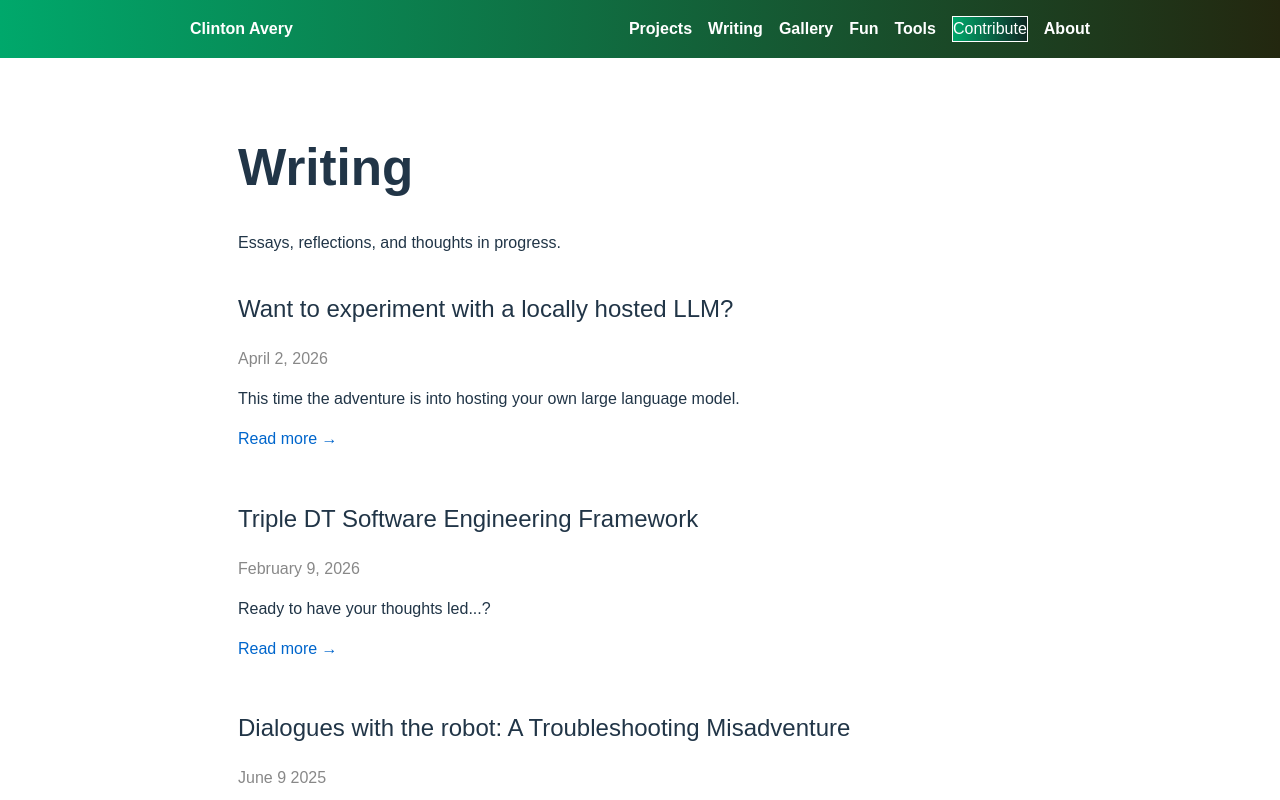
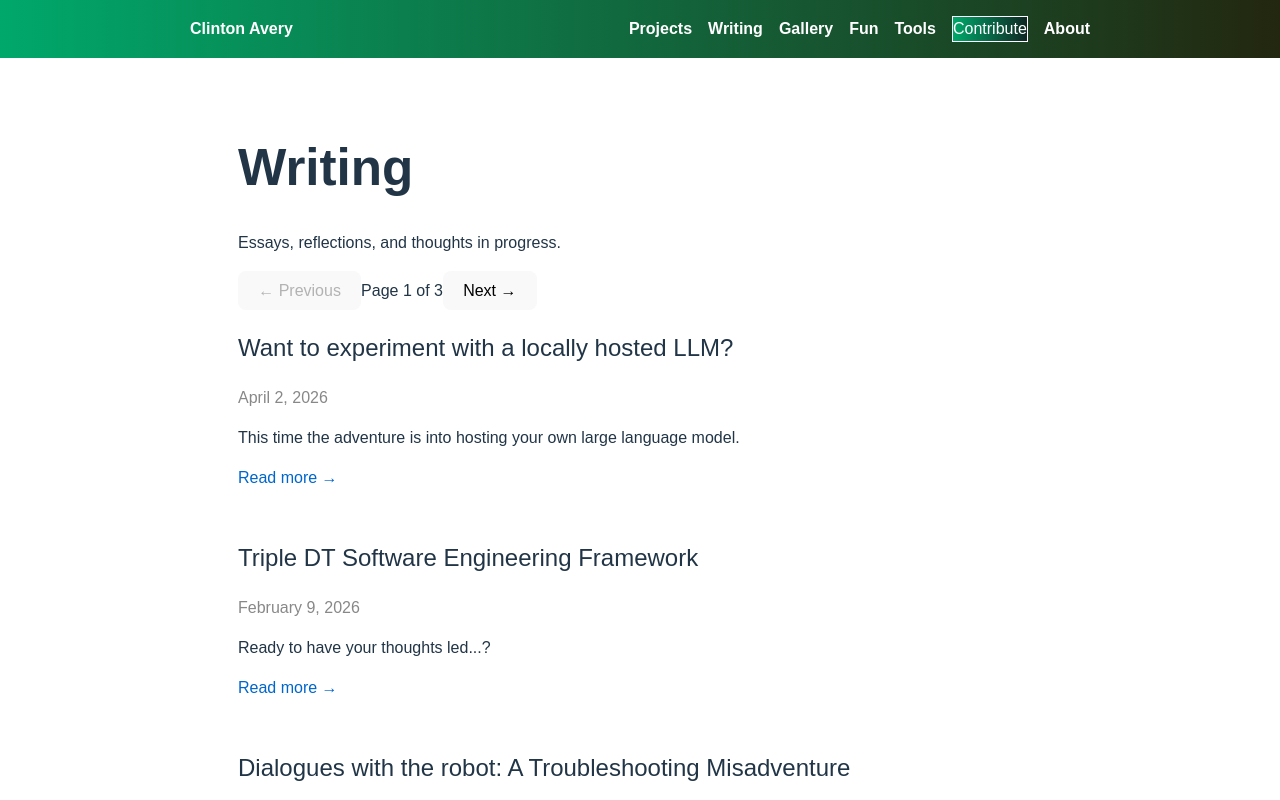
Before and after one commit to avEggHead/clintonjaverydotcom, a React (Vite) app in the folder clintonjavery/: page /writing in a window 1280 px wide. Shown: the top 800 px of the page. Built offline with nearby package versions, Linux system fonts and the light colour scheme.

Commit message:
adding pagination to the writing page

```diff
--- a/clintonjavery/src/pages/Writing.tsx
+++ b/clintonjavery/src/pages/Writing.tsx
@@ -1,27 +1,68 @@
 import { posts } from "../data/posts";
 import styles from "../styles/layout.module.css";
 import { Link } from "react-router-dom";
+import { useState } from 'react';
 
 export default function Writing() {
+
+  const sortedPosts = [...posts].sort(
+    (a, b) => new Date(b.date).valueOf() - new Date(a.date).valueOf()
+  );
+  const PAGE_SIZE = 5;                  // how many posts per “page”
+  const [currentPage, setCurrentPage] = useState(1);
+
+  const totalPages = Math.ceil(sortedPosts.length / PAGE_SIZE);
+  const startIdx   = (currentPage - 1) * PAGE_SIZE;
+  const displayedPosts = sortedPosts.slice(startIdx, startIdx + PAGE_SIZE);
+
   return (
   <div className={styles.pageContainer}>
     <h1 className={styles.pageHeading}>Writing</h1>
-      <p style={{ paddingRight: "2rem" }}>Essays, reflections, and thoughts in progress.</p>
+    <p style={{ paddingRight: '2rem' }}>
+      Essays, reflections, and thoughts in progress.
+    </p>
+<div className={styles.pagination}>
+      <button
+        disabled={currentPage === 1}
+        onClick={() => setCurrentPage(p => Math.max(p - 1, 1))}
+      >
+        ← Previous
+      </button>
 
-      <div style={{ display: "flex", flexDirection: "column", gap: "30px" }}>
-        {posts.map((post) => (
+      <span className={styles.pageInfo}>
+        Page {currentPage} of {totalPages}
+      </span>
+
+      <button
+        disabled={currentPage === totalPages}
+        onClick={() => setCurrentPage(p => Math.min(p + 1, totalPages))}
+      >
+        Next →
+      </button>
+    </div>
+    {/* --- Posts list ------------------------------------------------- */}
+    <div style={{ display: 'flex', flexDirection: 'column', gap: '30px' }}>
+      {displayedPosts.map((post) => (
         <div key={post.slug}>
           <h2>
             <Link to={`/writing/${post.slug}`}>{post.title}</Link>
           </h2>
-            <p style={{ color: "#888" }}>{post.date}</p>
-            <p style={{ paddingRight: "2rem" }}>{post.preview}</p>
-            <Link to={`/writing/${post.slug}`} style={{ color: "#0066cc"}}>
+          <p style={{ color: '#888' }}>{post.date}</p>
+          <p style={{ paddingRight: '2rem' }}>{post.preview}</p>
+          <Link
+            to={`/writing/${post.slug}`}
+            style={{ color: '#0066cc' }}
+          >
             Read more →
           </Link>
         </div>
       ))}
     </div>
+      <div>
+        <br></br><br></br>
+      </div>
+    {/* --- Pagination controls ---------------------------------------- */}
+
   </div>
 );
 }
--- a/clintonjavery/src/styles/global.css
+++ b/clintonjavery/src/styles/global.css
@@ -5,3 +5,31 @@ html, body, #root {
   overflow-x: hidden;
   font-family: sans-serif;
 }
+
+/* src/styles/layout.module.css or any imported CSS module */
+.pagination {
+  display: flex;
+  align-items: center;
+  justify-content: center;
+  gap: 0.75rem;
+  margin-top: 2rem;
+}
+
+.pagination button {
+  padding: 0.4rem 0.8rem;
+  background: #f5f5f5;
+  border: 1px solid #ddd;
+  border-radius: 4px;
+  cursor: pointer;
+  font-size: 0.9rem;
+}
+
+.pagination button:disabled {
+  opacity: 0.4;
+  cursor: default;
+}
+
+.pagination .pageInfo {
+  font-size: 0.9rem;
+  color: #555;
+}
```
Lines whose indentation alone changed are shown as unchanged.
